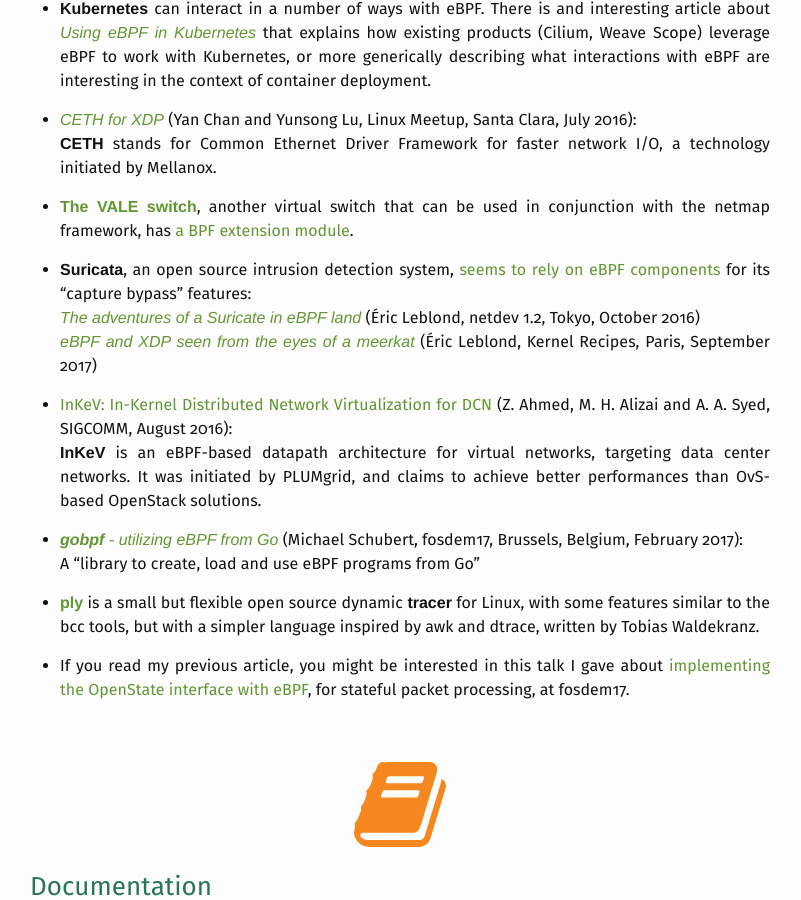
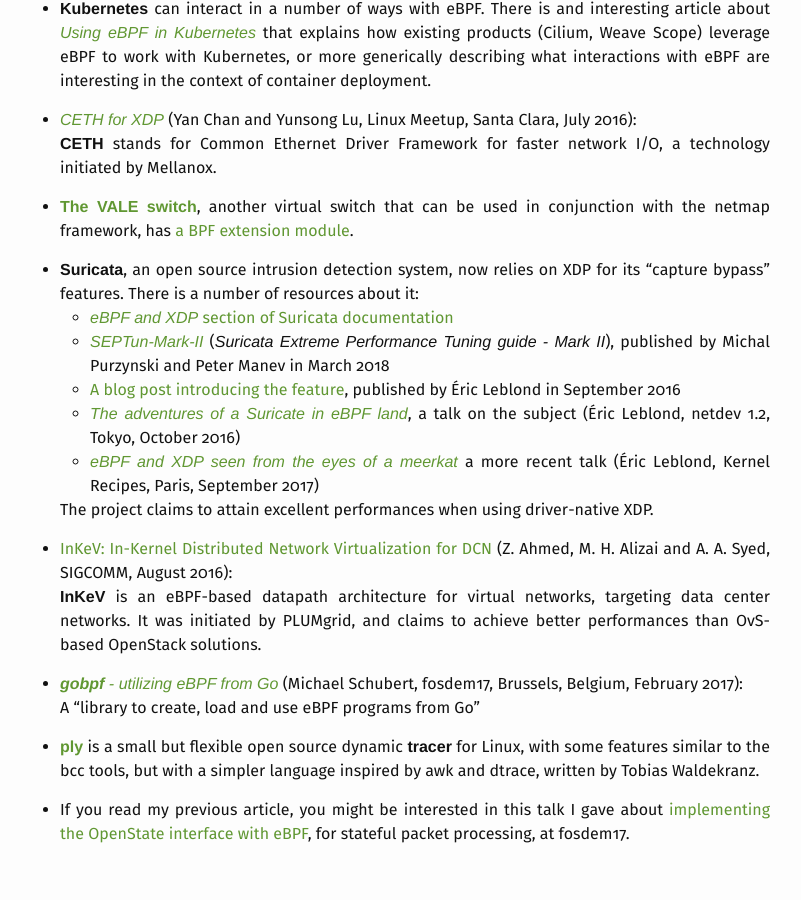
Before and after one commit to qmonnet/whirl-offload, a Jekyll site: the page built from _posts/2016-09-01-dive-into-bpf.md, in a window 1280 px wide and 900 px high, scrolled down 6207 px. Shown: the whole window, without its empty margins (240-1041 px from the left). Built offline with Jekyll 4.4.1, drawn with Linux system fonts in a browser that asks for light colours; some web fonts are replaced; some of the changed text lies outside the part shown.

Commit message:
posts/BPF_resources: add links for Suricata, rework related paragraph
Links point to “eBPF and XDP” section of Suricata documentation, and to
Suricata performance tuning guide.

```diff
--- a/_posts/2016-09-01-dive-into-bpf.md
+++ b/_posts/2016-09-01-dive-into-bpf.md
@@ -377,13 +377,20 @@
   switch that can be used in conjunction with the netmap framework, has [a BPF
   extension module](https://github.com/YutaroHayakawa/vale-bpf).
 
-* **Suricata**, an open source intrusion detection system,
-  [seems to rely on eBPF components](https://www.stamus-networks.com/2016/09/28/suricata-bypass-feature/)
-  for its “capture bypass” features:<br />
-  [_The adventures of a Suricate in eBPF land_](http://netdevconf.org/1.2/slides/oct6/10_suricata_ebpf.pdf)
-  (Éric Leblond, netdev 1.2, Tokyo, October 2016)<br />
-  [_eBPF and XDP seen from the eyes of a meerkat_](https://www.slideshare.net/ennael/kernel-recipes-2017-ebpf-and-xdp-eric-leblond)
-  (Éric Leblond, Kernel Recipes, Paris, September 2017)
+* **Suricata**, an open source intrusion detection system, now relies on XDP
+  for its “capture bypass” features. There is a number of resources about it:
+    * [_eBPF and XDP_ section of Suricata documentation](http://suricata.readthedocs.io/en/latest/capture-hardware/ebpf-xdp.html?highlight=XDP#ebpf-and-xdp)
+    * [_SEPTun-Mark-II_](https://github.com/pevma/SEPTun-Mark-II) (_Suricata Extreme Performance Tuning guide - Mark II_),
+      published by Michal Purzynski and Peter Manev in March 2018
+    * [A blog post introducing the feature](https://www.stamus-networks.com/2016/09/28/suricata-bypass-feature/),
+      published by Éric Leblond in September 2016
+    * [_The adventures of a Suricate in eBPF land_](http://netdevconf.org/1.2/slides/oct6/10_suricata_ebpf.pdf),
+      a talk on the subject (Éric Leblond, netdev 1.2, Tokyo, October 2016)
+    * [_eBPF and XDP seen from the eyes of a meerkat_](https://www.slideshare.net/ennael/kernel-recipes-2017-ebpf-and-xdp-eric-leblond)
+      a more recent talk (Éric Leblond, Kernel Recipes, Paris, September 2017)
+
+  The project claims to attain excellent performances when using driver-native
+  XDP.
 
 * [InKeV: In-Kernel Distributed Network Virtualization for DCN](https://github.com/iovisor/bpf-docs/blob/master/university/sigcomm-ccr-InKev-2016.pdf)
   (Z. Ahmed, M. H. Alizai and A. A. Syed, SIGCOMM, August 2016):<br />
```
Also changed, not shown: other parts of _posts/2016-09-01-dive-into-bpf.md (+1 -1 lines).
